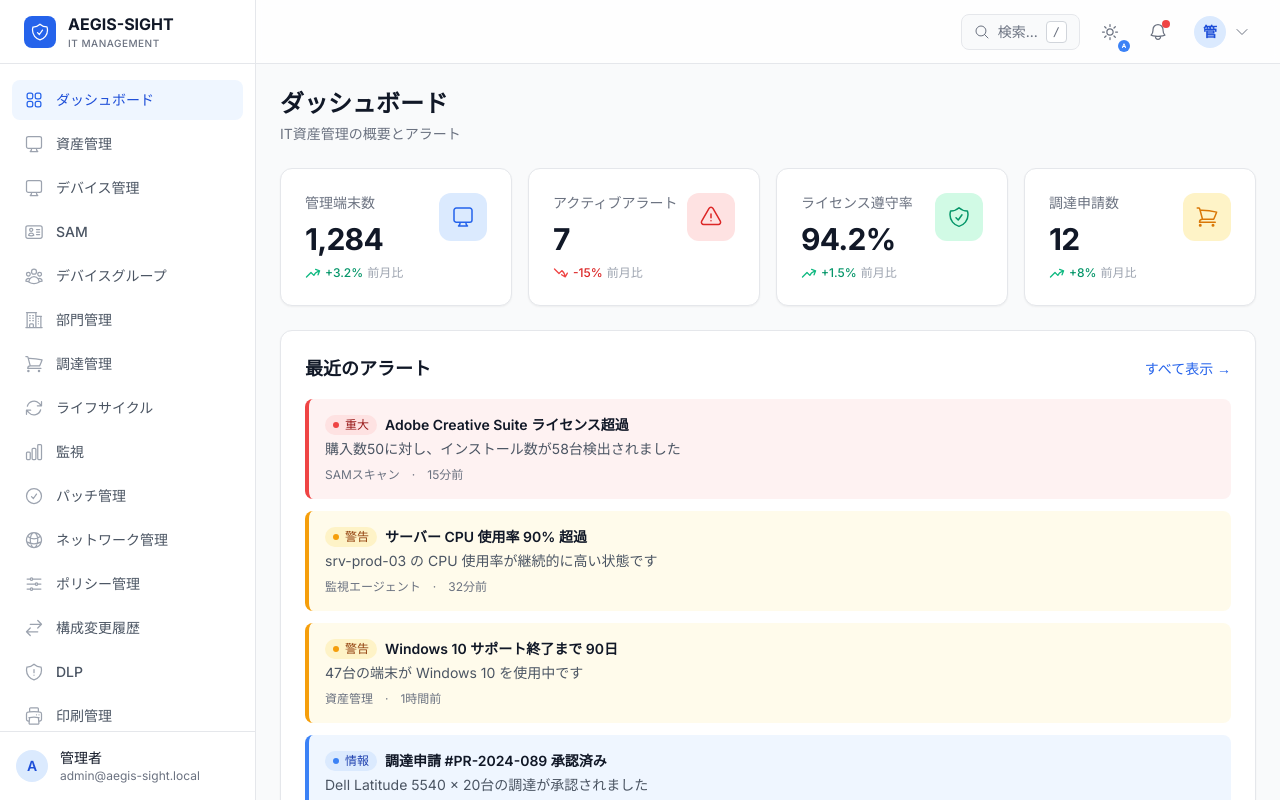
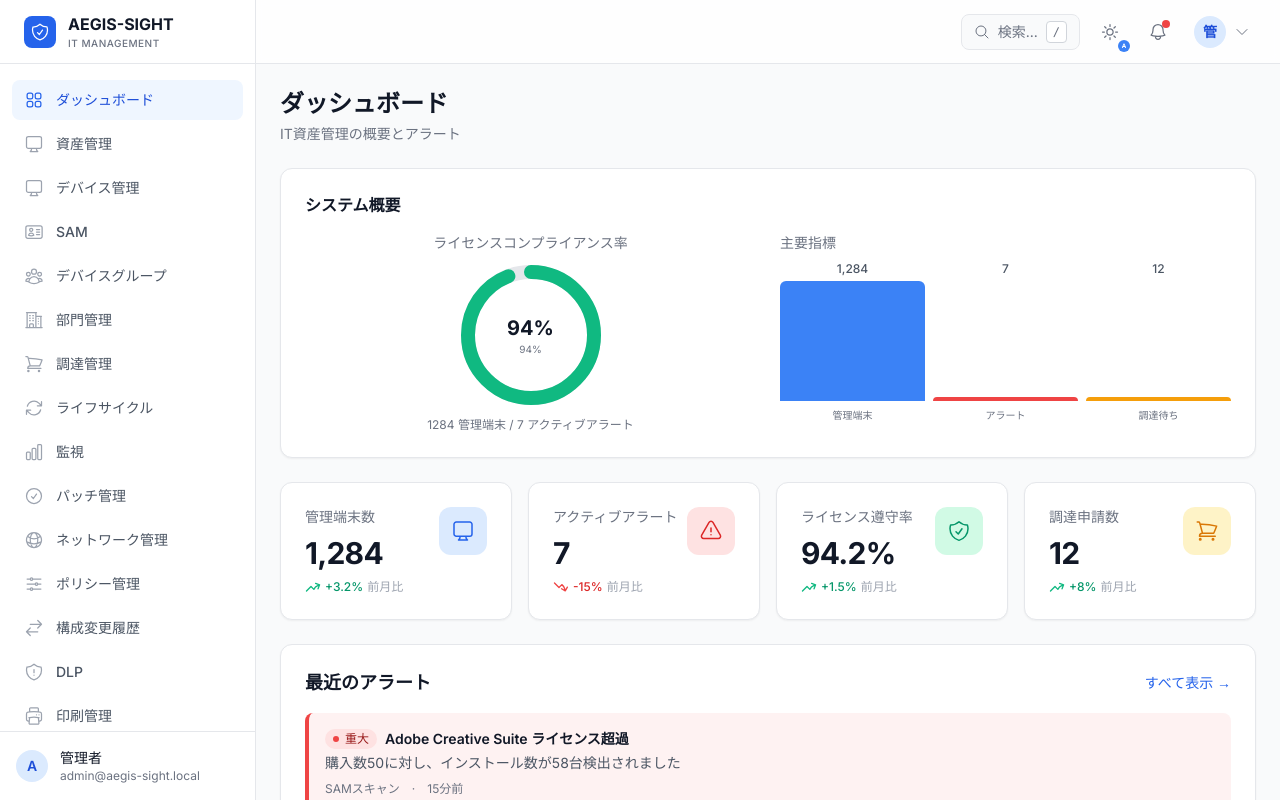
Before and after one commit to Kensan196948G/AEGIS-SIGHT, a Next.js app in the folder aegis-sight-web/: page /dashboard in a window 1280 px wide. Shown: the top 800 px of the page. Built offline with nearby package versions, Linux system fonts and the light colour scheme.

Commit message:
feat: Phase D-27 メインダッシュボード DonutChart+BarChart（コンプライアンス率・主要指標）
Co-Authored-By: Claude Sonnet 4.6 <noreply@anthropic.com>

```diff
--- a/aegis-sight-web/app/dashboard/page.tsx
+++ b/aegis-sight-web/app/dashboard/page.tsx
@@ -1,5 +1,8 @@
+'use client';
+
 import { StatCard } from '@/components/ui/stat-card';
 import { Badge } from '@/components/ui/badge';
+import { DonutChart, BarChart } from '@/components/ui/chart';
 
 // Mock data - will be replaced with API calls
 const stats = {
@@ -80,6 +83,35 @@ export default function DashboardPage() {
           IT資産管理の概要とアラート
         </p>
       </div>
+
+      {/* ダッシュボード概要チャート */}
+      {(() => {
+        const compRate = Math.round(stats.licenseComplianceRate);
+        const compColor = compRate >= 90 ? '#10b981' : compRate >= 70 ? '#f59e0b' : '#ef4444';
+        const overviewBarData = [
+          { label: '管理端末', value: stats.totalDevices, color: 'bg-blue-500' },
+          { label: 'アラート', value: stats.activeAlerts, color: 'bg-red-500' },
+          { label: '調達待ち', value: stats.pendingProcurements, color: 'bg-amber-500' },
+        ];
+        return (
+          <div className="aegis-card">
+            <h2 className="mb-4 text-base font-semibold text-gray-900 dark:text-white">システム概要</h2>
+            <div className="grid grid-cols-1 gap-6 md:grid-cols-2">
+              <div className="flex flex-col items-center gap-3">
+                <p className="text-sm font-medium text-gray-500 dark:text-gray-400">ライセンスコンプライアンス率</p>
+                <DonutChart value={compRate} max={100} size={140} strokeWidth={14} color={compColor} label={`${compRate}%`} />
+                <p className="text-xs text-gray-500 dark:text-gray-400">
+                  {stats.totalDevices} 管理端末 / {stats.activeAlerts} アクティブアラート
+                </p>
+              </div>
+              <div className="flex flex-col gap-2">
+                <p className="text-sm font-medium text-gray-500 dark:text-gray-400">主要指標</p>
+                <BarChart data={overviewBarData} maxValue={Math.max(...overviewBarData.map(d => d.value))} height={160} showValues />
+              </div>
+            </div>
+          </div>
+        );
+      })()}
 
       {/* Stats Grid */}
       <div className="grid grid-cols-1 gap-4 sm:grid-cols-2 xl:grid-cols-4">
```
